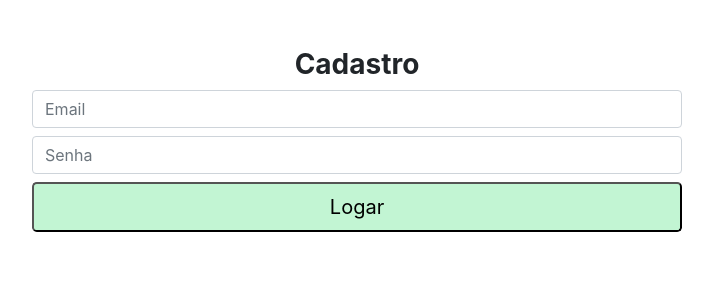
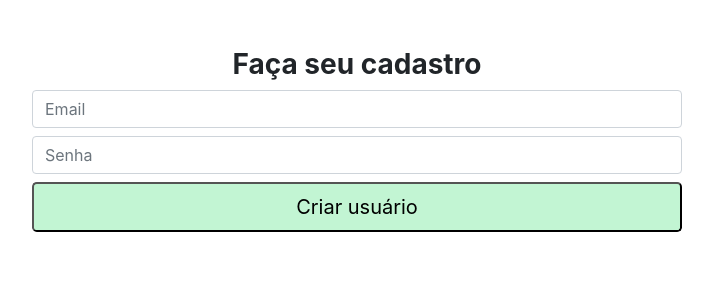
Before and after one commit to adriastephanie/react-website, a React (Create React App) app in the folder meu-app-react/: page / in a window 1280 px wide. Shown: the top 300 px of the page, without its empty margins (283-996 px from the left). Built offline with nearby package versions, Linux system fonts and the light colour scheme.

Commit message:
modification h1

```diff
--- a/meu-app-react/src/view/usuario-novo/index.js
+++ b/meu-app-react/src/view/usuario-novo/index.js
@@ -31,12 +31,12 @@ function NovoUsuario() {
     return(
         <div className='form-cadastro'>
             <form className='text-center form-login mx-auto mt-5'>
-                <h1 className='h3 text-black font-weight-bold'>Cadastro</h1>
+                <h1 className='h3 text-black font-weight-bold'>Faça seu cadastro</h1>
 
                 <input onChange= {(e) => setEmail(e.target.value)} type="email" className='form-control my-2' placeholder="Email"></input>
                 <input onChange= {(e) => setSenha(e.target.value)} type="password" className='form-control my-2' placeholder="Senha"></input>
 
-                <button onClick={cadastrar} class="w-100 btn-lg btn-cadastro" type="button">Logar</button>
+                <button onClick={cadastrar} class="w-100 btn-lg btn-cadastro" type="button">Criar usuário</button>
 
                 <div className="mgs-login text-black text-center mx-2">
 
```
Also changed, not shown: 1 other file (tests, documents, lock files or other folders).
